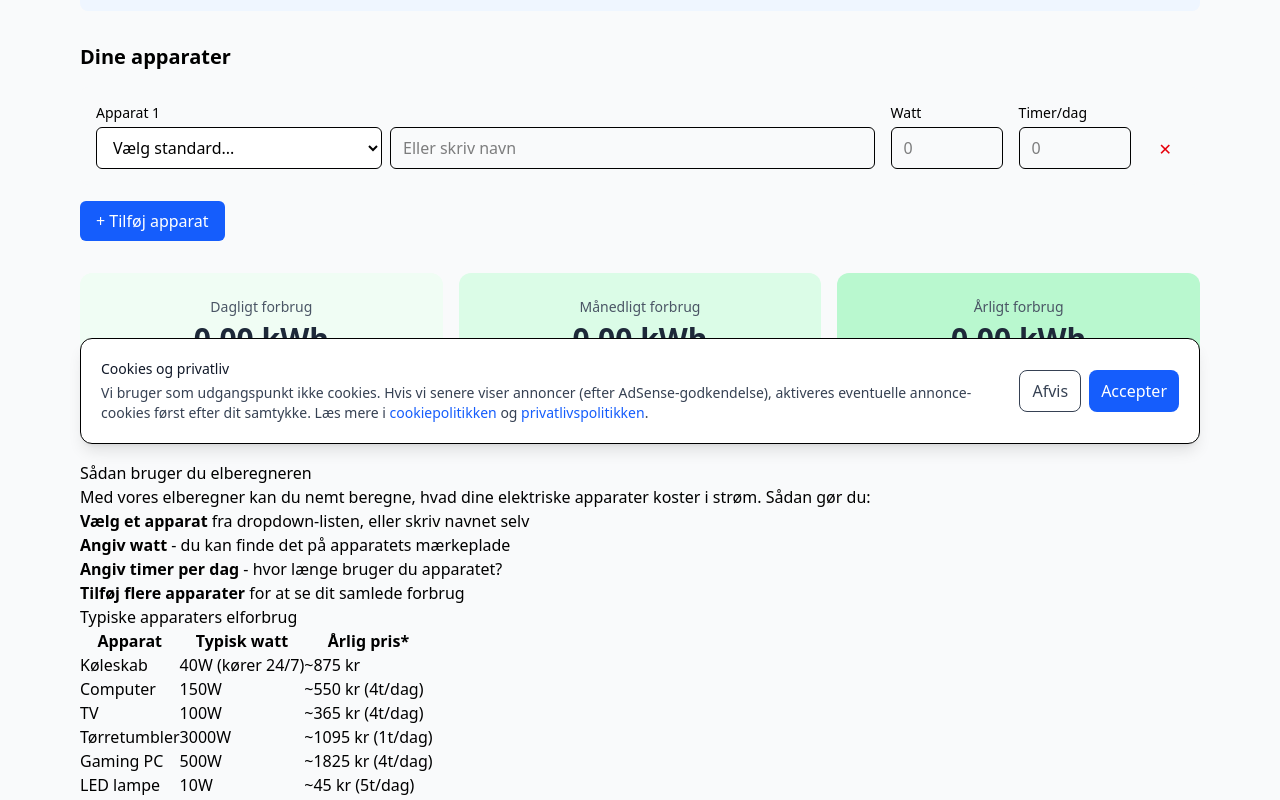
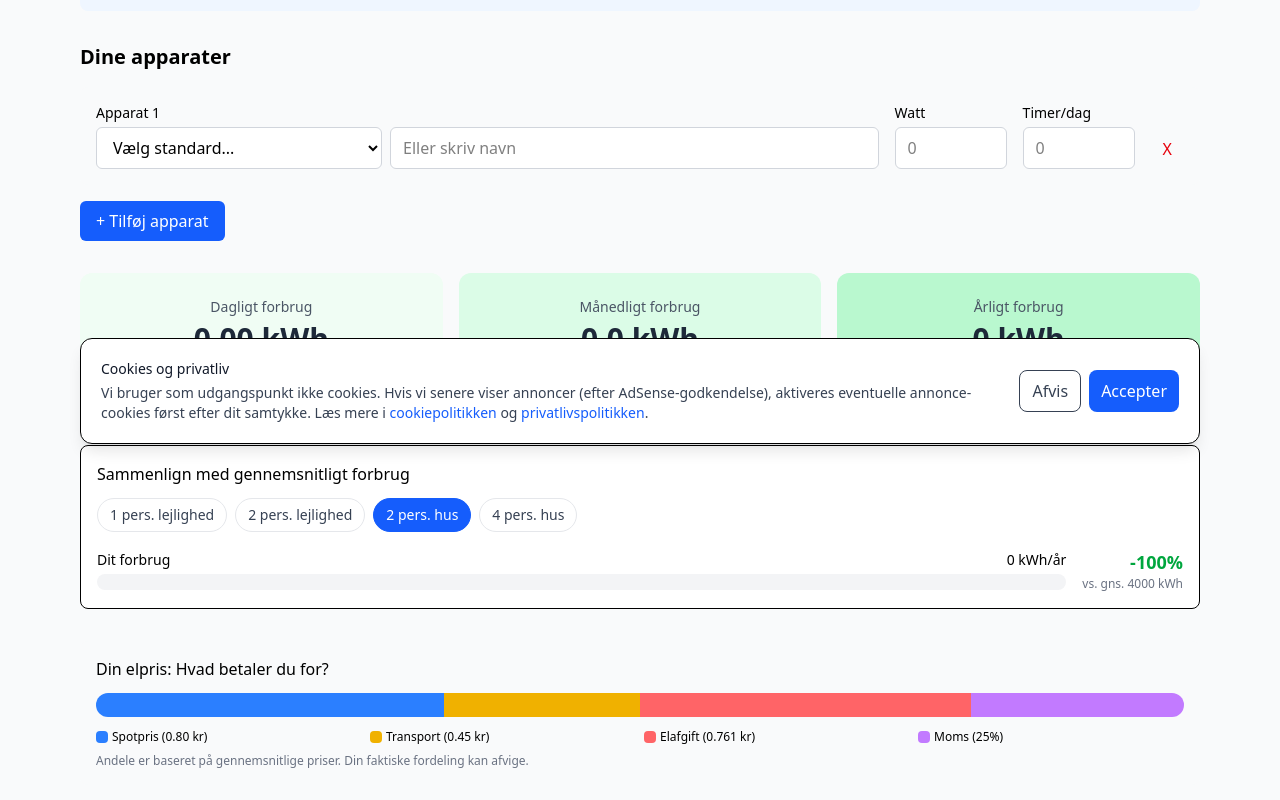
Before and after one commit to mahope/beregner-dk, a Next.js app: page /elberegner in a window 1280 px wide. Shown: the part 340-1140 px from the top of the page. Built offline with nearby package versions, Linux system fonts and the light colour scheme.

Commit message:
feat(elberegner): tilføj per-apparat opdeling, gennemsnit-sammenligning og prisfordeling

```diff
--- a/src/components/Elberegner.tsx
+++ b/src/components/Elberegner.tsx
@@ -27,11 +27,28 @@ const STANDARD_APPARATER = [
   { id: "lampe-gloede", navn: "Glødepære", watt: 60, timerPerDag: 5 },
 ];
 
+// Gennemsnitligt dansk elforbrug (kilde: Energistyrelsen 2025)
+const GENNNEMSNIT_KWH = {
+  lejlighed1: 1600, // 1 person, lejlighed
+  lejlighed2: 2200, // 2 pers, lejlighed
+  hus2: 4000,       // 2 pers, hus
+  hus4: 5500,       // 4 pers, hus
+};
+
+// Elpris-sammensætning (gennemsnit 2026)
+const ELPRIS_KOMPONENTER = {
+  elspot: 0.80,      // Spotpris
+  transport: 0.45,   // Nettarif + systemtarif
+  elafgift: 0.761,   // Elafgift 2026
+  moms: 0,           // Beregnes som 25% af total
+};
+
 export default function Elberegner() {
   const [apparater, setApparater] = useState<Apparat[]>([
     { id: crypto.randomUUID(), navn: "", watt: 0, timerPerDag: 0 },
   ]);
   const [elpris, setElpris] = useState(2.5);
+  const [husstandType, setHusstandType] = useState<keyof typeof GENNNEMSNIT_KWH>("hus2");
 
   const tilfoejApparat = () => {
     setApparater([
@@ -66,28 +83,62 @@ export default function Elberegner() {
   };
 
   const beregninger = useMemo(() => {
-    const dagligtKwh = apparater.reduce((sum, a) => {
-      return sum + (a.watt * a.timerPerDag) / 1000;
-    }, 0);
+    // Per apparat
+    const perApparat = apparater
+      .filter(a => a.watt > 0 && a.timerPerDag > 0)
+      .map(a => {
+        const dagligKwh = (a.watt * a.timerPerDag) / 1000;
+        return {
+          navn: a.navn || "Unavngivet",
+          dagligKwh,
+          maanedligKwh: dagligKwh * 30,
+          aarligKwh: dagligKwh * 365,
+          maanedligPris: dagligKwh * 30 * elpris,
+          aarligPris: dagligKwh * 365 * elpris,
+        };
+      })
+      .sort((a, b) => b.aarligPris - a.aarligPris);
 
+    const dagligtKwh = apparater.reduce((sum, a) => sum + (a.watt * a.timerPerDag) / 1000, 0);
     const maanedligtKwh = dagligtKwh * 30;
     const aarligtKwh = dagligtKwh * 365;
 
+    // Sammenligning med gennemsnit
+    const gennemsnitKwh = GENNNEMSNIT_KWH[husstandType];
+    const forskelPct = gennemsnitKwh > 0 ? ((aarligtKwh - gennemsnitKwh) / gennemsnitKwh) * 100 : 0;
+
+    // Elpris sammensætning
+    const elspotAndel = ELPRIS_KOMPONENTER.elspot / elpris * 100;
+    const transportAndel = ELPRIS_KOMPONENTER.transport / elpris * 100;
+    const afgiftAndel = ELPRIS_KOMPONENTER.elafgift / elpris * 100;
+    const momsAndel = 100 - elspotAndel - transportAndel - afgiftAndel;
+
     return {
       dagligtKwh: dagligtKwh.toFixed(2),
-      maanedligtKwh: maanedligtKwh.toFixed(2),
-      aarligtKwh: aarligtKwh.toFixed(2),
+      maanedligtKwh: maanedligtKwh.toFixed(1),
+      aarligtKwh: aarligtKwh.toFixed(0),
       dagligPris: (dagligtKwh * elpris).toFixed(2),
-      maanedligPris: (maanedligtKwh * elpris).toFixed(2),
-      aarligPris: (aarligtKwh * elpris).toFixed(2),
+      maanedligPris: (maanedligtKwh * elpris).toFixed(0),
+      aarligPris: (aarligtKwh * elpris).toFixed(0),
+      perApparat,
+      gennemsnitKwh,
+      forskelPct,
+      prisAndele: { elspot: elspotAndel, transport: transportAndel, afgift: afgiftAndel, moms: momsAndel },
     };
-  }, [apparater, elpris]);
+  }, [apparater, elpris, husstandType]);
+
+  const husstandLabels: Record<string, string> = {
+    lejlighed1: "1 pers. lejlighed",
+    lejlighed2: "2 pers. lejlighed",
+    hus2: "2 pers. hus",
+    hus4: "4 pers. hus",
+  };
 
   return (
     <div className="space-y-8">
       {/* Elpris input */}
-      <div className="p-4 bg-blue-50 rounded-lg">
-        <label className="block text-sm font-medium mb-2">
+      <div className="p-4 bg-blue-50 dark:bg-blue-900/20 rounded-lg">
+        <label className="block text-sm font-medium mb-2 dark:text-gray-200">
           Din elpris (kr/kWh inkl. afgifter)
         </label>
         <input
@@ -96,30 +147,30 @@ export default function Elberegner() {
           min="0"
           value={elpris}
           onChange={(e) => setElpris(parseFloat(e.target.value) || 0)}
-          className="w-32 px-3 py-2 border rounded-md"
+          className="w-32 px-3 py-2 border border-gray-300 dark:border-gray-600 rounded-md bg-white dark:bg-gray-800 dark:text-white"
         />
-        <p className="text-xs text-gray-500 mt-1">
+        <p className="text-xs text-gray-500 dark:text-gray-400 mt-1">
           Gennemsnitlig dansk elpris er ca. 2-3 kr/kWh inkl. alle afgifter (2026)
         </p>
       </div>
 
       {/* Apparater */}
       <div>
-        <h2 className="text-xl font-semibold mb-4">Dine apparater</h2>
+        <h2 className="text-xl font-semibold mb-4 dark:text-white">Dine apparater</h2>
 
         <div className="space-y-4">
           {apparater.map((apparat, index) => (
             <div
               key={apparat.id}
-              className="flex flex-wrap gap-4 items-end p-4 bg-gray-50 rounded-lg"
+              className="flex flex-wrap gap-4 items-end p-4 bg-gray-50 dark:bg-gray-800 rounded-lg"
             >
               <div className="flex-1 min-w-[200px]">
-                <label className="block text-sm font-medium mb-1">
+                <label className="block text-sm font-medium mb-1 dark:text-gray-200">
                   Apparat {index + 1}
                 </label>
                 <div className="flex gap-2">
                   <select
-                    className="px-3 py-2 border rounded-md bg-white"
+                    className="px-3 py-2 border border-gray-300 dark:border-gray-600 rounded-md bg-white dark:bg-gray-700 dark:text-white"
                     onChange={(e) => vaelgStandardApparat(apparat.id, e.target.value)}
                     value=""
                   >
@@ -135,47 +186,43 @@ export default function Elberegner() {
                     placeholder="Eller skriv navn"
                     value={apparat.navn}
                     onChange={(e) => opdaterApparat(apparat.id, "navn", e.target.value)}
-                    className="flex-1 px-3 py-2 border rounded-md"
+                    className="flex-1 px-3 py-2 border border-gray-300 dark:border-gray-600 rounded-md bg-white dark:bg-gray-800 dark:text-white"
                   />
                 </div>
               </div>
 
               <div className="w-28">
-                <label className="block text-sm font-medium mb-1">Watt</label>
+                <label className="block text-sm font-medium mb-1 dark:text-gray-200">Watt</label>
                 <input
                   type="number"
                   min="0"
                   value={apparat.watt || ""}
-                  onChange={(e) =>
-                    opdaterApparat(apparat.id, "watt", parseInt(e.target.value) || 0)
-                  }
-                  className="w-full px-3 py-2 border rounded-md"
+                  onChange={(e) => opdaterApparat(apparat.id, "watt", parseInt(e.target.value) || 0)}
+                  className="w-full px-3 py-2 border border-gray-300 dark:border-gray-600 rounded-md bg-white dark:bg-gray-800 dark:text-white"
                   placeholder="0"
                 />
               </div>
 
               <div className="w-28">
-                <label className="block text-sm font-medium mb-1">Timer/dag</label>
+                <label className="block text-sm font-medium mb-1 dark:text-gray-200">Timer/dag</label>
                 <input
                   type="number"
                   step="0.5"
                   min="0"
                   max="24"
                   value={apparat.timerPerDag || ""}
-                  onChange={(e) =>
-                    opdaterApparat(apparat.id, "timerPerDag", parseFloat(e.target.value) || 0)
-                  }
-                  className="w-full px-3 py-2 border rounded-md"
+                  onChange={(e) => opdaterApparat(apparat.id, "timerPerDag", parseFloat(e.target.value) || 0)}
+                  className="w-full px-3 py-2 border border-gray-300 dark:border-gray-600 rounded-md bg-white dark:bg-gray-800 dark:text-white"
                   placeholder="0"
                 />
               </div>
 
               <button
                 onClick={() => fjernApparat(apparat.id)}
-                className="px-3 py-2 text-red-600 hover:bg-red-50 rounded-md"
+                className="px-3 py-2 text-red-600 dark:text-red-400 hover:bg-red-50 dark:hover:bg-red-900/20 rounded-md"
                 disabled={apparater.length === 1}
               >
-                ✕
+                X
               </button>
             </div>
           ))}
@@ -191,23 +238,131 @@ export default function Elberegner() {
 
       {/* Resultater */}
       <div className="grid grid-cols-1 md:grid-cols-3 gap-4">
-        <div className="p-6 bg-green-50 rounded-xl text-center">
-          <p className="text-sm text-gray-600 mb-1">Dagligt forbrug</p>
-          <p className="text-3xl font-bold text-gray-800">{beregninger.dagligtKwh} kWh</p>
-          <p className="text-xl text-green-700 font-medium">{beregninger.dagligPris} kr</p>
+        <div className="p-6 bg-green-50 dark:bg-green-900/20 rounded-xl text-center">
+          <p className="text-sm text-gray-600 dark:text-gray-400 mb-1">Dagligt forbrug</p>
+          <p className="text-3xl font-bold text-gray-800 dark:text-white">{beregninger.dagligtKwh} kWh</p>
+          <p className="text-xl text-green-700 dark:text-green-400 font-medium">{beregninger.dagligPris} kr</p>
         </div>
 
-        <div className="p-6 bg-green-100 rounded-xl text-center">
-          <p className="text-sm text-gray-600 mb-1">Månedligt forbrug</p>
-          <p className="text-3xl font-bold text-gray-800">{beregninger.maanedligtKwh} kWh</p>
-          <p className="text-xl text-green-700 font-medium">{beregninger.maanedligPris} kr</p>
+        <div className="p-6 bg-green-100 dark:bg-green-900/30 rounded-xl text-center">
+          <p className="text-sm text-gray-600 dark:text-gray-400 mb-1">Månedligt forbrug</p>
+          <p className="text-3xl font-bold text-gray-800 dark:text-white">{beregninger.maanedligtKwh} kWh</p>
+          <p className="text-xl text-green-700 dark:text-green-400 font-medium">{beregninger.maanedligPris} kr</p>
         </div>
 
-        <div className="p-6 bg-green-200 rounded-xl text-center">
-          <p className="text-sm text-gray-600 mb-1">Årligt forbrug</p>
-          <p className="text-3xl font-bold text-gray-800">{beregninger.aarligtKwh} kWh</p>
-          <p className="text-2xl text-green-800 font-bold">{beregninger.aarligPris} kr</p>
+        <div className="p-6 bg-green-200 dark:bg-green-800/40 rounded-xl text-center">
+          <p className="text-sm text-gray-600 dark:text-gray-300 mb-1">Årligt forbrug</p>
+          <p className="text-3xl font-bold text-gray-800 dark:text-white">{beregninger.aarligtKwh} kWh</p>
+          <p className="text-2xl text-green-800 dark:text-green-300 font-bold">{beregninger.aarligPris} kr</p>
         </div>
+      </div>
+
+      {/* Per-apparat opdeling */}
+      {beregninger.perApparat.length > 0 && (
+        <div className="bg-white dark:bg-gray-800 border dark:border-gray-700 rounded-lg overflow-hidden">
+          <div className="p-4 bg-gray-50 dark:bg-gray-700 border-b dark:border-gray-600">
+            <h3 className="font-medium dark:text-white">Forbrug per apparat</h3>
+          </div>
+          <div className="p-4">
+            <div className="space-y-3">
+              {beregninger.perApparat.map((a, i) => {
+                const maxPris = beregninger.perApparat[0]?.aarligPris || 1;
+                const pct = (a.aarligPris / maxPris) * 100;
+                return (
+                  <div key={i}>
+                    <div className="flex justify-between text-sm mb-1">
+                      <span className="dark:text-gray-300">{a.navn}</span>
+                      <span className="font-medium dark:text-white">{a.maanedligPris.toFixed(0)} kr/md ({a.aarligPris.toFixed(0)} kr/år)</span>
+                    </div>
+                    <div className="h-3 bg-gray-100 dark:bg-gray-600 rounded-full overflow-hidden">
+                      <div
+                        className="h-full bg-green-500 dark:bg-green-400 rounded-full transition-all"
+                        style={{ width: `${pct}%` }}
+                      />
+                    </div>
+                  </div>
+                );
+              })}
+            </div>
+          </div>
+        </div>
+      )}
+
+      {/* Sammenligning med gennemsnit */}
+      <div className="bg-white dark:bg-gray-800 border dark:border-gray-700 rounded-lg p-4">
+        <h3 className="font-medium mb-3 dark:text-white">Sammenlign med gennemsnitligt forbrug</h3>
+        <div className="flex flex-wrap gap-2 mb-4">
+          {Object.entries(husstandLabels).map(([key, label]) => (
+            <button
+              key={key}
+              onClick={() => setHusstandType(key as keyof typeof GENNNEMSNIT_KWH)}
+              className={`px-3 py-1.5 rounded-full text-sm border transition-colors ${
+                husstandType === key
+                  ? "bg-blue-600 text-white border-blue-600"
+                  : "bg-white dark:bg-gray-700 text-gray-700 dark:text-gray-300 border-gray-200 dark:border-gray-600 hover:border-blue-400"
+              }`}
+            >
+              {label}
+            </button>
+          ))}
+        </div>
+
+        <div className="flex items-center gap-4">
+          <div className="flex-1">
+            <div className="flex justify-between text-sm mb-1">
+              <span className="dark:text-gray-300">Dit forbrug</span>
+              <span className="font-medium dark:text-white">{beregninger.aarligtKwh} kWh/år</span>
+            </div>
+            <div className="h-4 bg-gray-100 dark:bg-gray-600 rounded-full overflow-hidden">
+              <div
+                className={`h-full rounded-full transition-all ${
+                  beregninger.forskelPct > 10 ? "bg-red-500" : beregninger.forskelPct > 0 ? "bg-yellow-500" : "bg-green-500"
+                }`}
+                style={{ width: `${Math.min(100, (parseFloat(beregninger.aarligtKwh) / (beregninger.gennemsnitKwh * 1.5)) * 100)}%` }}
+              />
+            </div>
+          </div>
+          <div className="text-right min-w-[80px]">
+            <p className={`text-lg font-bold ${
+              beregninger.forskelPct > 10 ? "text-red-600 dark:text-red-400" : beregninger.forskelPct > 0 ? "text-yellow-600 dark:text-yellow-400" : "text-green-600 dark:text-green-400"
+            }`}>
+              {beregninger.forskelPct > 0 ? "+" : ""}{beregninger.forskelPct.toFixed(0)}%
+            </p>
+            <p className="text-xs text-gray-500 dark:text-gray-400">vs. gns. {beregninger.gennemsnitKwh} kWh</p>
+          </div>
+        </div>
+      </div>
+
+      {/* Elpris sammensætning */}
+      <div className="p-4 bg-gray-50 dark:bg-gray-800 rounded-lg">
+        <h3 className="font-medium mb-3 dark:text-white">Din elpris: Hvad betaler du for?</h3>
+        <div className="flex h-6 rounded-full overflow-hidden mb-3">
+          <div className="bg-blue-500" style={{ width: `${beregninger.prisAndele.elspot}%` }} title="Spotpris" />
+          <div className="bg-yellow-500" style={{ width: `${beregninger.prisAndele.transport}%` }} title="Transport" />
+          <div className="bg-red-400" style={{ width: `${beregninger.prisAndele.afgift}%` }} title="Elafgift" />
+          <div className="bg-purple-400" style={{ width: `${beregninger.prisAndele.moms}%` }} title="Moms" />
+        </div>
+        <div className="grid grid-cols-2 md:grid-cols-4 gap-2 text-xs">
+          <div className="flex items-center gap-1">
+            <span className="w-3 h-3 rounded-sm bg-blue-500 inline-block" />
+            <span className="dark:text-gray-300">Spotpris ({ELPRIS_KOMPONENTER.elspot.toFixed(2)} kr)</span>
+          </div>
+          <div className="flex items-center gap-1">
+            <span className="w-3 h-3 rounded-sm bg-yellow-500 inline-block" />
+            <span className="dark:text-gray-300">Transport ({ELPRIS_KOMPONENTER.transport.toFixed(2)} kr)</span>
+          </div>
+          <div className="flex items-center gap-1">
+            <span className="w-3 h-3 rounded-sm bg-red-400 inline-block" />
+            <span className="dark:text-gray-300">Elafgift ({ELPRIS_KOMPONENTER.elafgift.toFixed(3)} kr)</span>
+          </div>
+          <div className="flex items-center gap-1">
+            <span className="w-3 h-3 rounded-sm bg-purple-400 inline-block" />
+            <span className="dark:text-gray-300">Moms (25%)</span>
+          </div>
+        </div>
+        <p className="text-xs text-gray-500 dark:text-gray-400 mt-2">
+          Andele er baseret på gennemsnitlige priser. Din faktiske fordeling kan afvige.
+        </p>
       </div>
     </div>
   );
```
Also changed, not shown: 1 other file (tests, documents, lock files or other folders).
